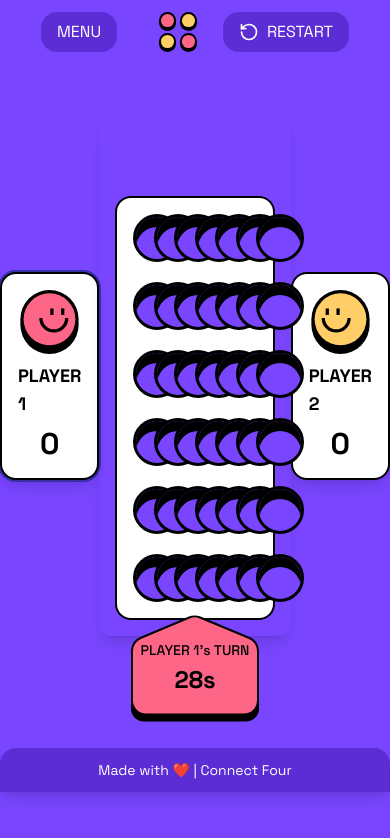
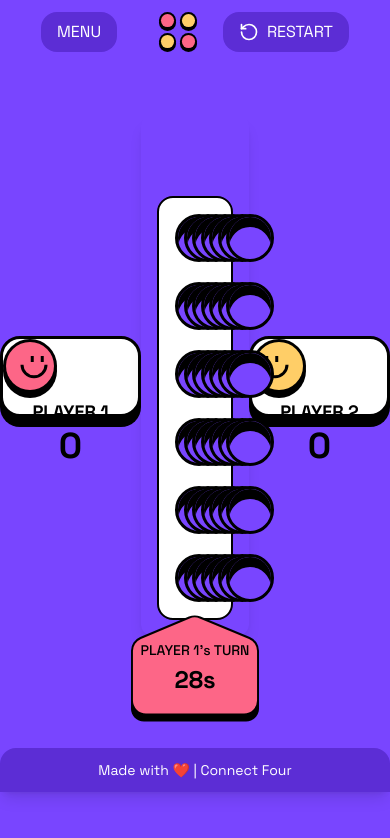
Before and after one commit to Jojo-Mitchell/connect-four, a React (Vite) app: page / in a window 390 px wide. Both pictures are taken after a click on the button "PLAY VS CPU". Shown: the top 838 px of the page. Built offline with nearby package versions, Linux system fonts and the light colour scheme; a web font is replaced by a local one.

Commit message:
Make PlayerCards responsive

```diff
--- /dev/null
+++ b/src/components/PlayerCard.module.css
@@ -0,0 +1,28 @@
+.playercard {
+    background-color: #FFFFFF;
+    justify-content: center;
+    box-shadow: 0px 10px 0px 0px #000;
+    border: 3px solid var(--Black, #000);
+    border-radius: 20px;
+    min-width: 141px;
+    height: 81px;
+
+
+
+    @media only screen and (min-width: 770px) {
+        width: 142px;
+        height: 160px;
+    }
+
+    @media only screen and (min-width: 640px) and (max-width: 769px) {
+        margin: auto;
+        display: flex;
+        flex-direction: row;
+        justify-content: space-between;
+        align-items: center;
+        width: 272px;
+        height: 100px;
+        padding-right: 10px;
+    }
+
+}
--- a/src/components/PlayerCard.tsx
+++ b/src/components/PlayerCard.tsx
@@ -1,7 +1,8 @@
-import React from 'react';
+// import React from 'react';
 import { useAppSelector } from '../hooks';
 import playerOne from '../assets/player-one.svg';
 import playerTwo from '../assets/player-two.svg';
+import styles from './PlayerCard.module.css';
 
 interface PlayerCardProps {
   playerNumber: 1 | 2;
@@ -20,22 +21,19 @@ const PlayerCard = ({ playerNumber }: PlayerCardProps) => {
   };
 
   const score = playerNumber === 1 ? scores.player1 : scores.player2;
+  const playerClass = playerNumber === 1 ? 'player-1' : 'player-2';
 
   return (
     <div
-      className={`
-        p-4 rounded-lg shadow-lg
-        transition-colors duration-300
-        bg-white
-        ${isActive ? 'ring-2 ring-indigo-800' : ''}
-        border-2 border-black
-      `}
-    >
-      <img src={playerImage} alt={`Player ${playerNumber}`} className="w-16 h-16 mx-auto mb-2" />
-      <div className={`text-lg font-bold mb-2 ${getTextColor()}`}>
+      className={`${styles.playercard}`}
+      id={playerClass}>
+      <div className={`${playerClass} emoji`}>
+        <img src={playerImage} alt={`Player ${playerNumber}`} className="icon-locale" />
+      </div>
+      <div className={`text-lg font-bold text-center label ${getTextColor()}`}>
         PLAYER {playerNumber}
       </div>
-      <div className={`text-3xl text-center font-bold ${getTextColor()}`}>
+      <div className={`text-6xl mb-2 max-sm:text-4xl text-center font-bold ${getTextColor()}`}>
         {score}
       </div>
     </div>
```
